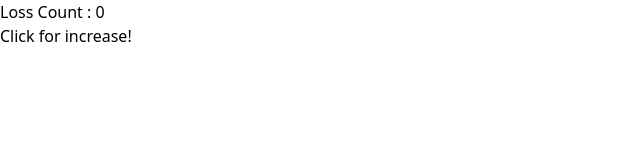
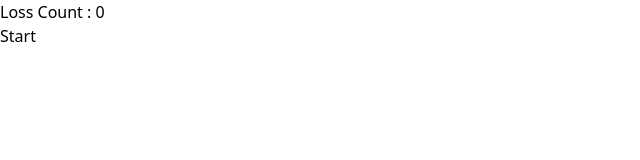
Before and after one commit to mosayyebnezhad/Tahlil, a React (Vite) app in the folder Visualize/: page / in a window 1280 px wide. Shown: the top 160 px of the page, without its empty margins (0-640 px from the left). Built offline with nearby package versions, Linux system fonts and the light colour scheme.

Commit message:
Last with very bugs

```diff
--- a/Visualize/src/Components/core.tsx
+++ b/Visualize/src/Components/core.tsx
@@ -13,6 +13,10 @@ const Core = () => {
 
     const entityCount = 15;
     const Time = 1000
+
+
+
+
 
 
 
@@ -139,7 +143,7 @@ const Core = () => {
 
                         }}
 
-                    >Click for increase!</button>
+                    >Start</button>
                 </div>}
         </>
 
```
